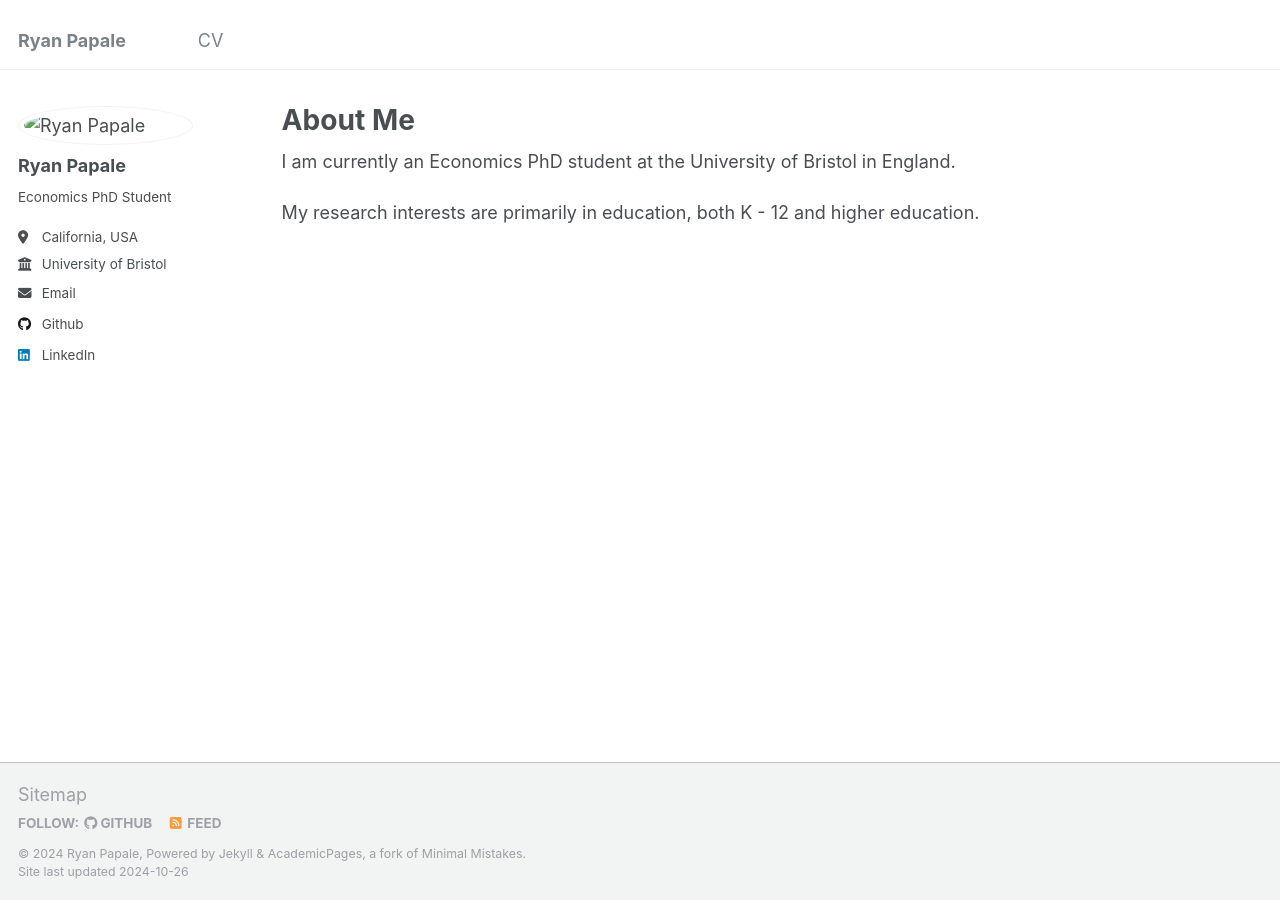
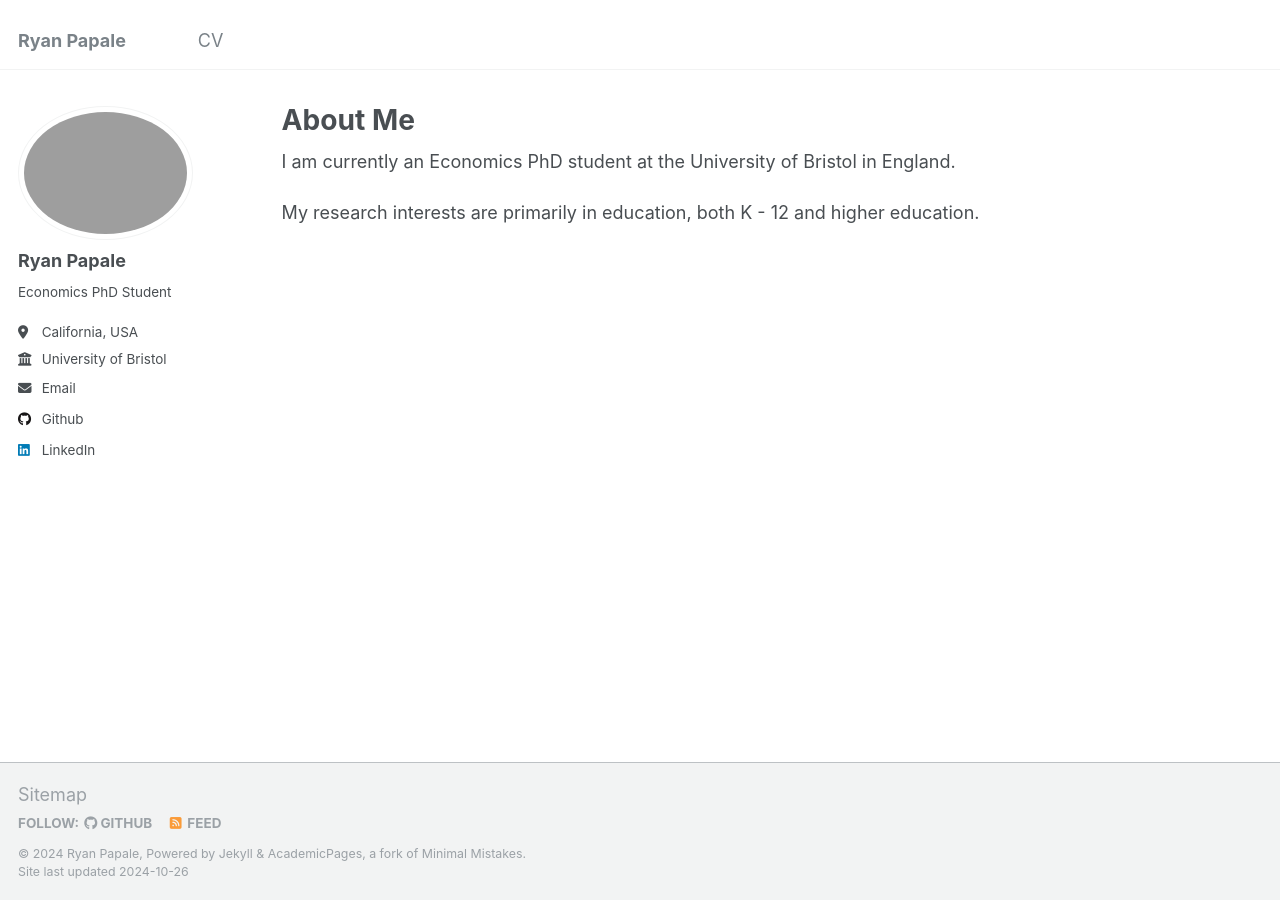
Before and after one commit to ryanpapale/ryanpapale.github.io, a Jekyll site: the page built from _pages/about.md, in a window 1280 px wide. Built offline with Jekyll 4.4.1, drawn with Linux system fonts in a browser that asks for light colours.

Commit message:
Updating Phot

```diff
--- a/_config.yml
+++ b/_config.yml
@@ -21,7 +21,7 @@ repository               : "ryanpapale/ryanpapale.github.io"
 #               Additional customization can be done by editing /_includes/author-profile.html
 author:
   # Biographic information
-  avatar           : "headshot.jpg"
+  avatar           : "headshot.png"
   name             : "Ryan Papale"
   pronouns         : # example: "she/her"
   bio              : "Economics PhD Student"
```
Also changed, not shown: headshot.jpg (deleted), 2 other files.
